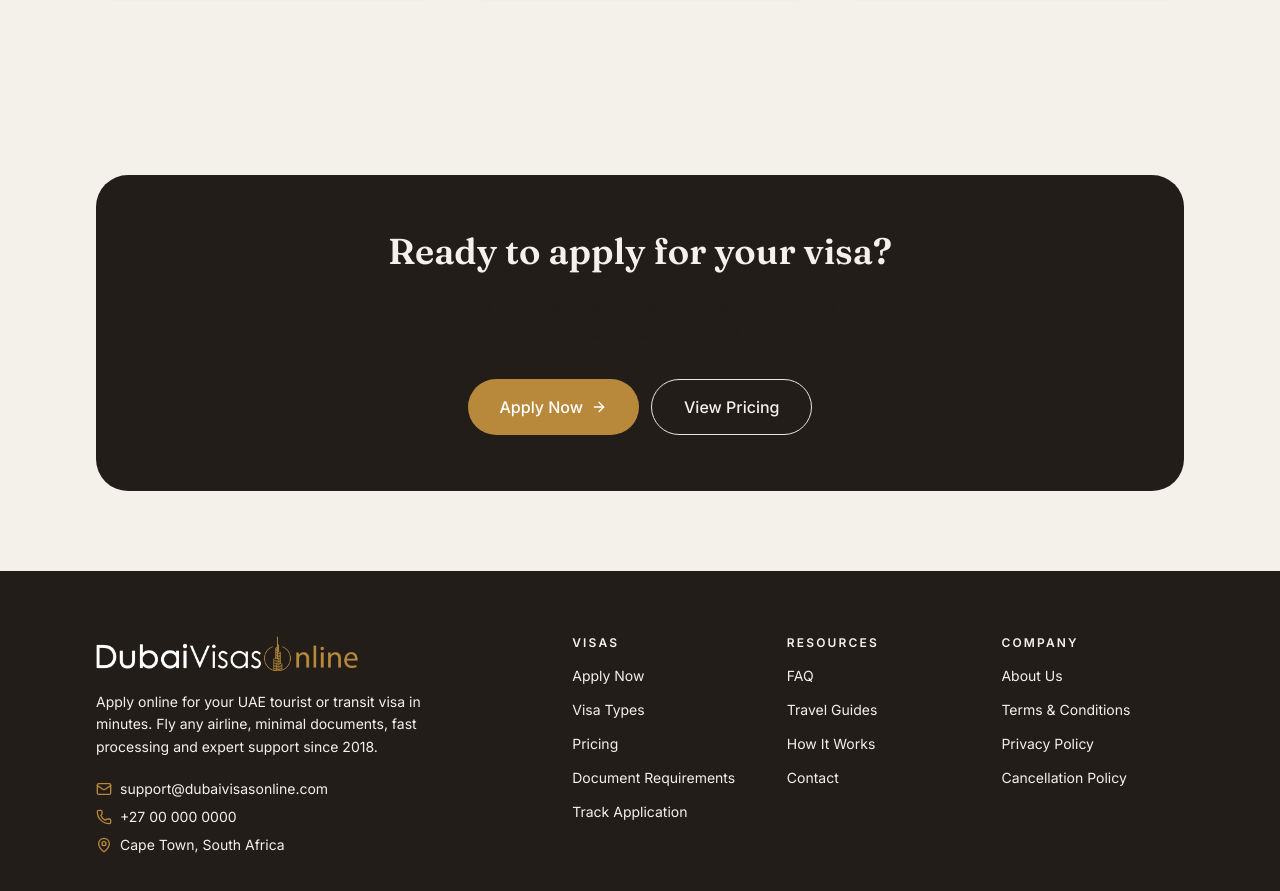
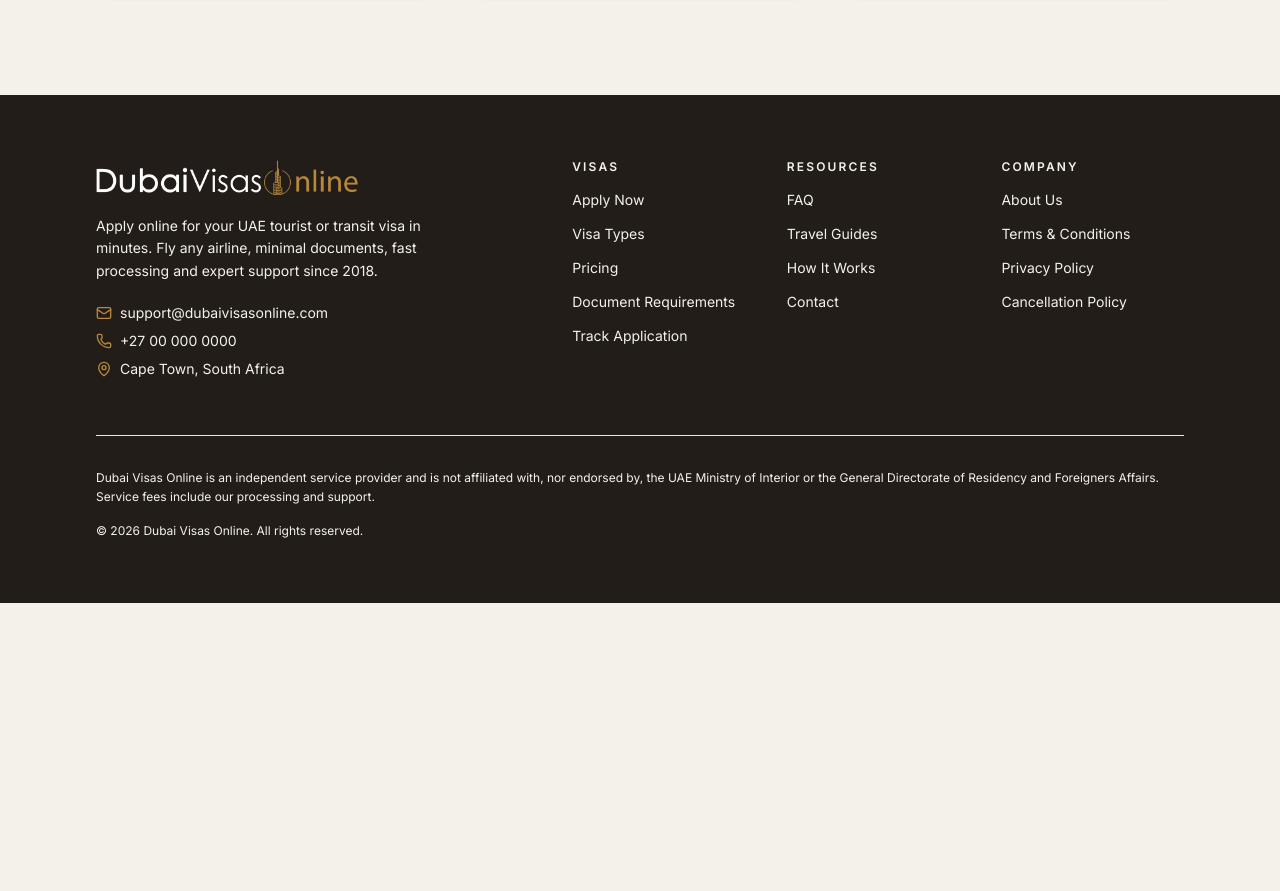
Before and after one commit to bvtonder1980-cmd/dubavisas, a Next.js app: page /articles/30-day-vs-60-day-dubai-visa in a window 1280 px wide. Shown: the part 2795-3686 px from the top of the page. After the commit the page ends 3398 px from the top, so only its background shows below. Built offline with nearby package versions, Linux system fonts and the light colour scheme.

Commit message:
feat: remove CtaBand component from ArticlePage
Removed the CtaBand component to streamline the article page layout.

Co-authored-by: bvtonder1980-cmd <275993852+bvtonder1980-cmd@users.noreply.github.com>

```diff
--- a/app/articles/[slug]/page.tsx
+++ b/app/articles/[slug]/page.tsx
@@ -4,7 +4,6 @@ import Link from "next/link"
 import { Container, Section } from "@/components/ui/layout"
 import { ArticleCard } from "@/components/article-card"
 import { ArticleCta } from "@/components/article-cta"
-import { CtaBand } from "@/components/cta-band"
 import { ArticleSchema, BreadcrumbSchema } from "@/components/json-ld"
 import { articles, getArticle } from "@/lib/articles"
 
@@ -172,11 +171,6 @@ export default async function ArticlePage({
           </div>
         </Container>
       </Section>
-
-      <CtaBand
-        title="Ready to apply for your visa?"
-        description="Start your UAE visa application now — fast processing and expert document checks included."
-      />
     </main>
   )
 }
```
